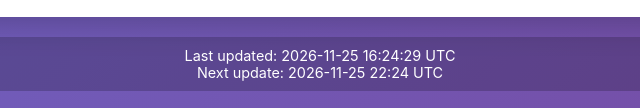
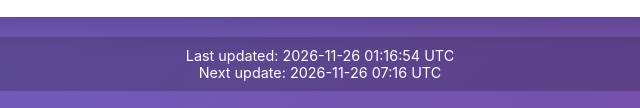
Before and after one commit to oluwaferanmi-boop/Torn-4, a plain HTML site: page index.html in a window 1280 px wide. Shown: the part 1767-1875 px from the top of the page, 320-960 px from the left. Drawn offline with Linux system fonts and the light colour scheme.

Commit message:
Update leaderboard - 2026-11-26 01:16 UTC

```diff
--- a/index.html
+++ b/index.html
@@ -123,8 +123,8 @@
     </div>
 
     <div class="updated">
-      Last updated: 2026-11-25 16:24:29 UTC<br>
-      Next update: 2026-11-25 22:24 UTC
+      Last updated: 2026-11-26 01:16:54 UTC<br>
+      Next update: 2026-11-26 07:16 UTC
     </div>
   </div>
 </body>
```
